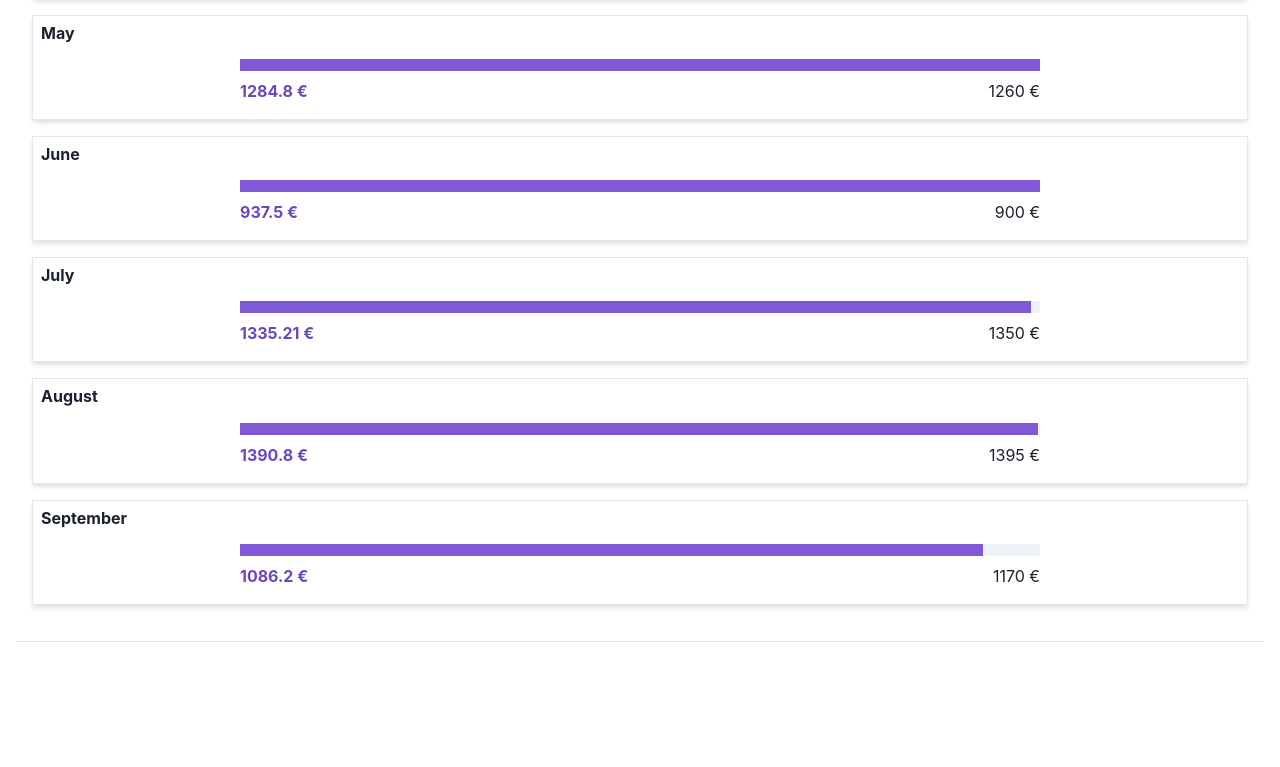
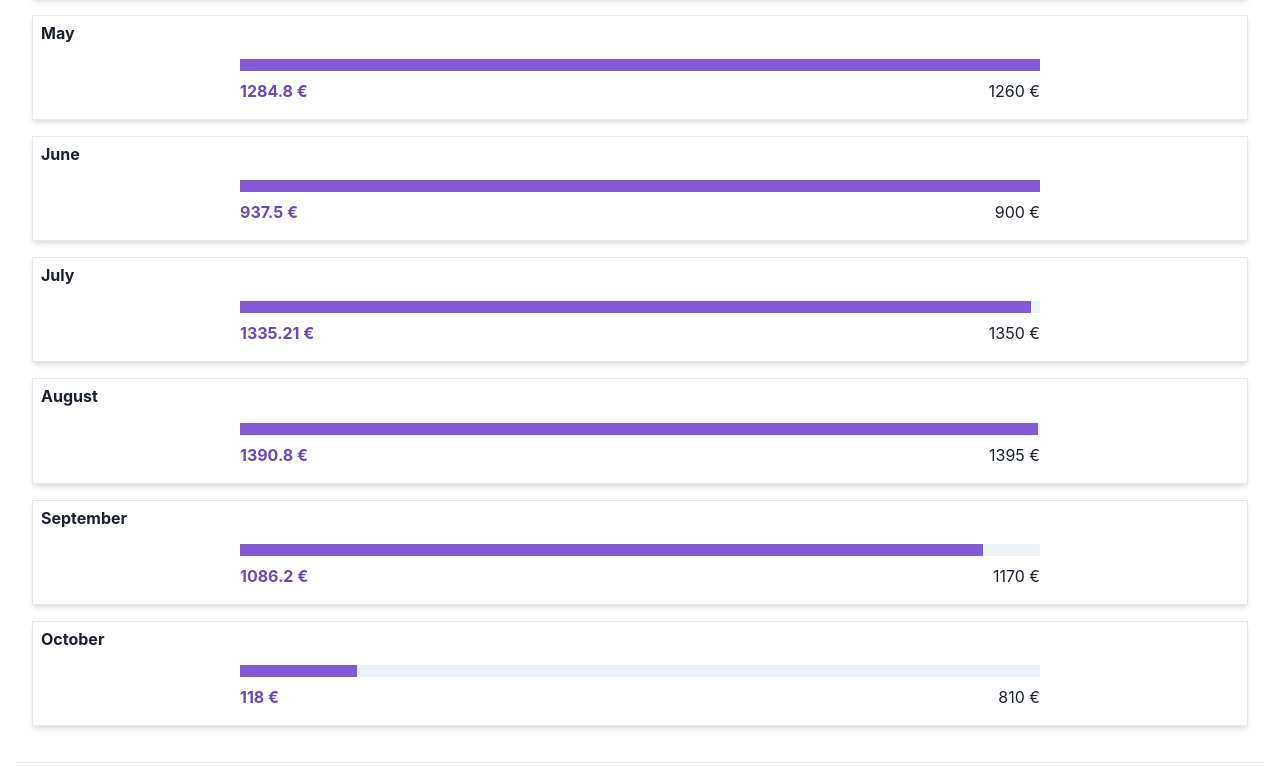
Before and after one commit to fraukesch/lola-fund-o-meter, a React (Vite) app: page / in a window 1280 px wide. Shown: the part 661-1428 px from the top of the page. Before the commit the page ends 1319 px from the top, so only its background shows below. Built offline with nearby package versions, Linux system fonts and the light colour scheme.

Commit message:
feat: init Oct + Oct 4 cash

```diff
--- a/src/App.tsx
+++ b/src/App.tsx
@@ -216,7 +216,10 @@ const donations = {
             120, // from Felix and Frauke
             59,
             79.2,
-        ]
+        ],
+        Oct: [
+            118,
+        ],
     }
 }
 
@@ -285,6 +288,11 @@ function App() {
                     {numberOfSessions: 4, hours: 2, pricePerHour: 90}, // Sundays
                     {numberOfSessions: 5, hours: 1, pricePerHour: 90}, // Wednesdays
                 ]}/>
+                <Month name='October' sum={accumulateMonth(donations['2026'].Oct)} sessionsWithHoursAndPrice={[
+                    {numberOfSessions: 1, hours: 2, pricePerHour: 90}, // last Sunday with Summer price
+                    {numberOfSessions: 3, hours: 2, pricePerHour: 63}, // Sundays
+                    {numberOfSessions: 4, hours: 1, pricePerHour: 63}, // Wednesdays
+                ]}/>
             </Year>
 
         </Accordion>
```
